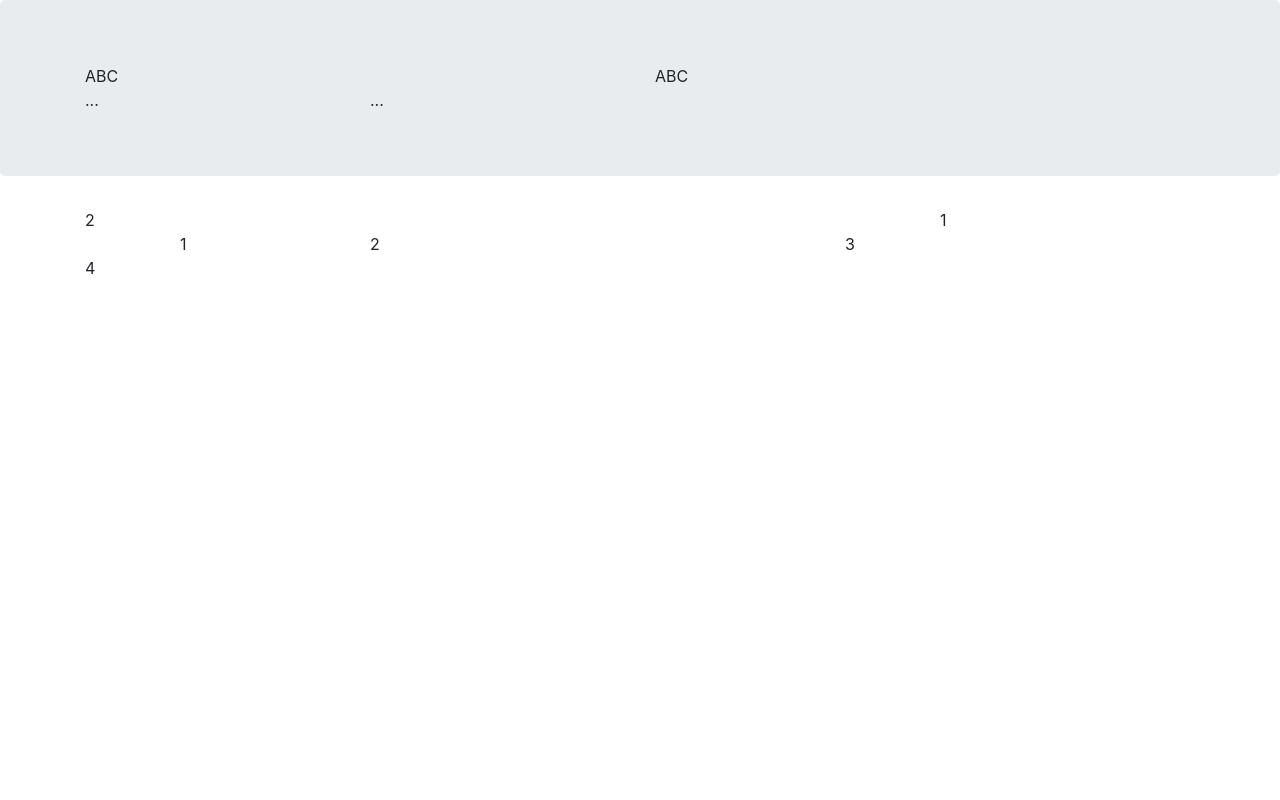
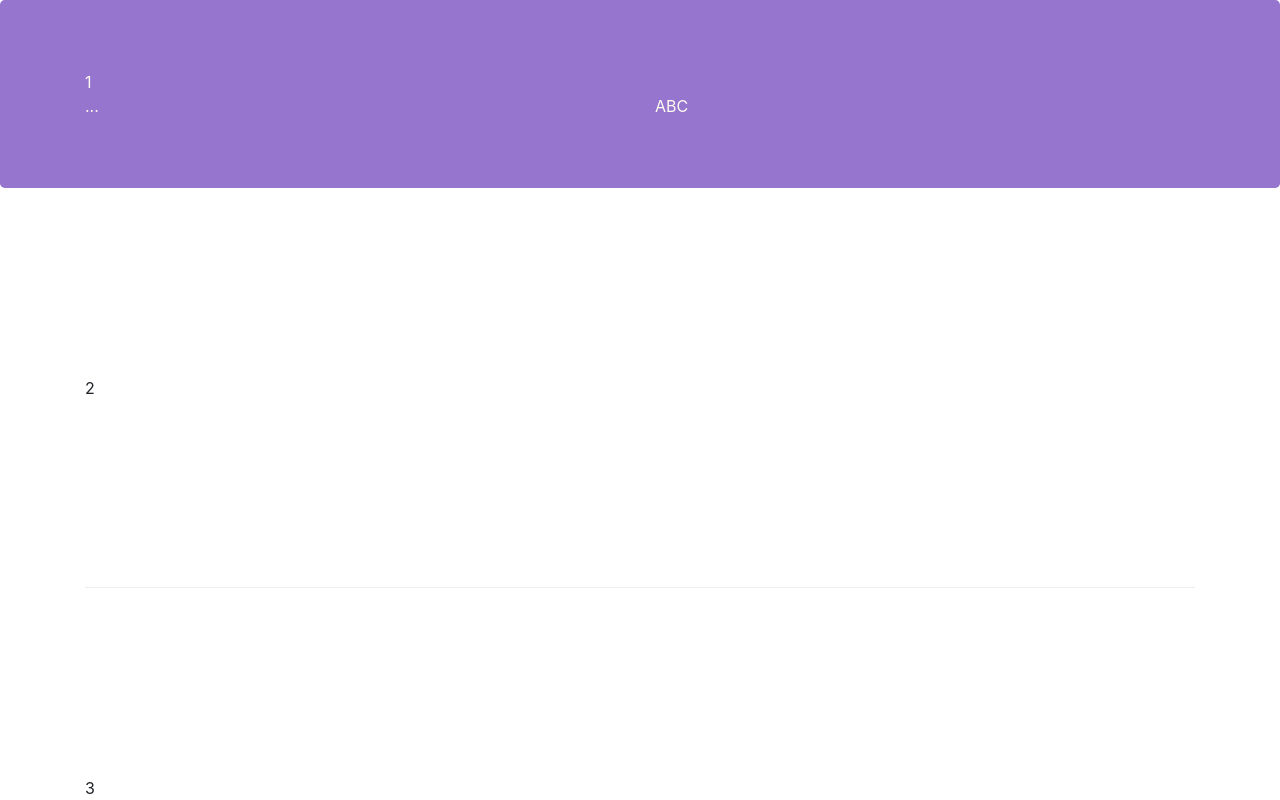
Before and after one commit to Binh2408/Binh2408, a website: page index.html in a window 1280 px wide. Shown: the top 800 px of the page. Drawn offline with nearby package versions, Linux system fonts and the light colour scheme.

Commit message:
Boostrap Grid Part 2

```diff
--- a/index.html
+++ b/index.html
@@ -7,19 +7,17 @@
     <title>Document</title>
     <!-- Bootstrap CSS -->
     <link rel="stylesheet" href="node_modules/bootstrap/dist/css/bootstrap.min.css">
-
+    <link rel="stylesheet" href="style.css">
 <body>
     <header class="jumbotron">
         <div class="container">
-            <div class="row">
-                <div class="col-12 col-sm-6">ABC</div>
-                <div class="col-12 col-sm">ABC</div>
-            </div>
+            <div class="row row-header"> 1 </div>
 
             <div class="row">
-                <div class="col-12 col-sm-4 col-md-3"> ... </div>
-                <div class="col col-sm col-md"> ... </div>
-
+                <div class="col-12 col-sm-6">
+                    ...
+                </div>
+                <div class="col-12 col-sm">ABC</div>
             </div>
         </div>
 
@@ -27,6 +25,11 @@
 
     <section>
         <div class="container">
+            <div class="row row-content align-items-center"> 2 </div>
+
+            <div class="row row-content align-items-center"> 3 </div>
+
+            <div class="row row-content align-items-center"> ... </div>
             <div class="row">
                 <div class="col-12 col-sm-4 col-md-3 order-sm-last "> 1 </div>
                 <div class="col col-sm col-md order-sm-first"> 2 </div>
@@ -35,16 +38,18 @@
         </div>
     </section>
 
-    <footer >
+    <footer class="footer">
         <div class="container">
-            <div class="row">
-                <div class="col-4 offset-1 col-sm-2"> 1 </div>
+            <div class="row justify-content-center">
+                <div class="col-4 offset-1 col-sm-2">
+                    <ul class="list-unstyled"> ... </ul>
+                </div>
 
                 <div class="col-7 col-sm-5"> 2 </div>
 
-                <div class="col-12 col-sm-4"> 3 </div>
+                <div class="col-12 col-sm-4 align-items-center"> 3 </div>
 
-                <div class="col-auto"> 4 </div>
+                <div class="col-auto text-center"> 4 </div>
 
             </div>
         </div>
--- a/style.css
+++ b/style.css
@@ -0,0 +1,30 @@
+.row-header{
+    margin:0px auto;
+    padding:0px;
+}
+
+.row-content {
+    margin:0px auto;
+    padding: 50px 0px 50px 0px;
+    border-bottom: 1px ridge;
+    min-height:400px;
+}
+
+.footer{
+    background-color: #D1C4E9;
+    margin:0px auto;
+    padding: 20px 0px 20px 0px;
+}
+
+.jumbotron {
+    padding:70px 30px 70px 30px;
+    margin:0px auto;
+    background: #9575CD ;
+    color:floralwhite;
+}
+
+address{
+    font-size:80%;
+    margin:0px;
+    color:#0f0f0f;
+}
```
